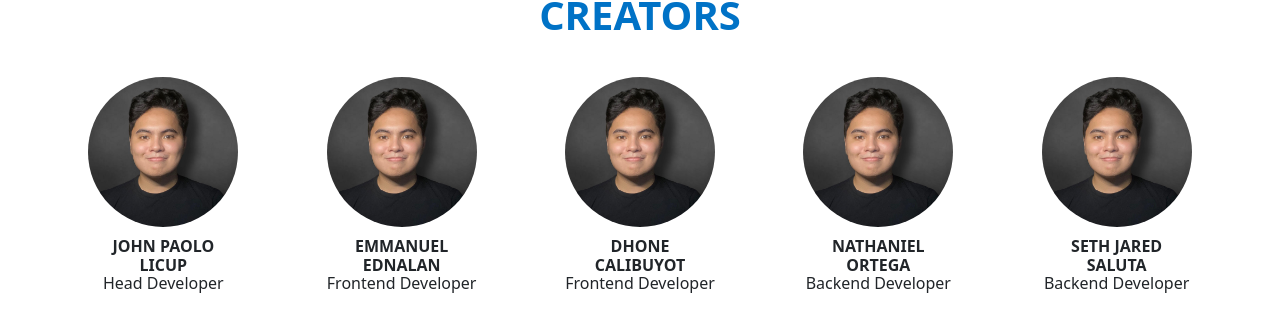
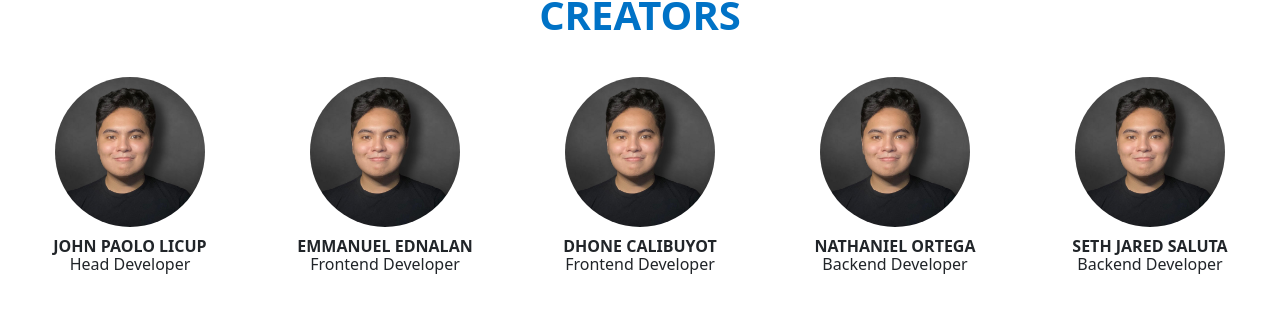
Before and after one commit to zrfvnzr/cs_128.2_final_proj, a Vue app in the folder frontend/: page / in a window 1280 px wide. Shown: the part 439-770 px from the top of the page. Built offline with nearby package versions, Linux system fonts and the light colour scheme.

Commit message:
added loading component

```diff
--- a/frontend/src/views/Home.vue
+++ b/frontend/src/views/Home.vue
@@ -1,13 +1,15 @@
 <script>
 import Header from '../components/Header.vue'
+import Loading from '../components/Loading.vue'
 export default {
     name: 'Home',
-    components: {Header}
+    components: {Header, Loading}
 }
 </script>
 
 <template>
     <div>
+        <Loading />
         <div class="centered-div background-cover">
             <Header></Header>
             <h1 id="app-title">Deep<span id="app-title-dr">DR</span></h1>
@@ -17,7 +19,7 @@ export default {
         </div>
         <div class="centered-div">
             <h1 id="creators-style">CREATORS</h1>
-            <div class="avatar-group">
+            <div class="avatar-group flex-wrap">
                 <div class="avatar">
                     <img src="../components/seth.jpg" alt="Paolo Licup">
                     <p class="avatar-name">JOHN PAOLO LICUP</p>
@@ -53,7 +55,6 @@ export default {
 .centered-div{
     display: flex;
     flex-direction: column;
-    justify-content: top;
     align-items: center;
 }
 
@@ -106,15 +107,16 @@ export default {
 }
 
 .avatar {
-    width: 150px;
-    height: 150px;
+    display: flex;
+    flex-direction: column;
+    width: 250px;
     margin-bottom: 1in;
-
 }
 
 .avatar img {
-    width: 100%;
-    height: 100%;
+    width: 150px;
+    height: 150px;
+    align-self: center;
     border-radius: 50%;
 
 }
@@ -134,6 +136,4 @@ export default {
     margin-bottom: 10px;
 }
 
-
-
 </style>
```
